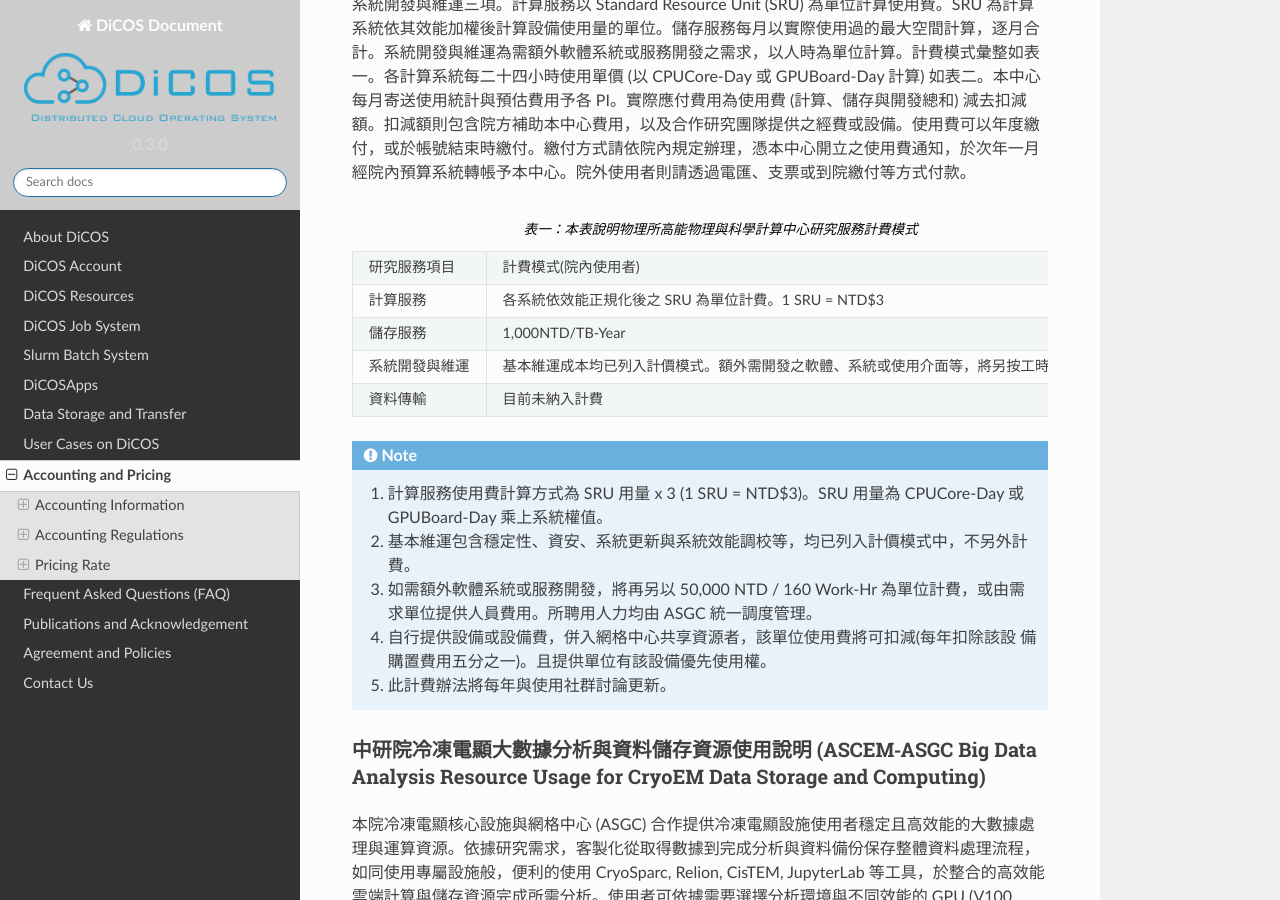
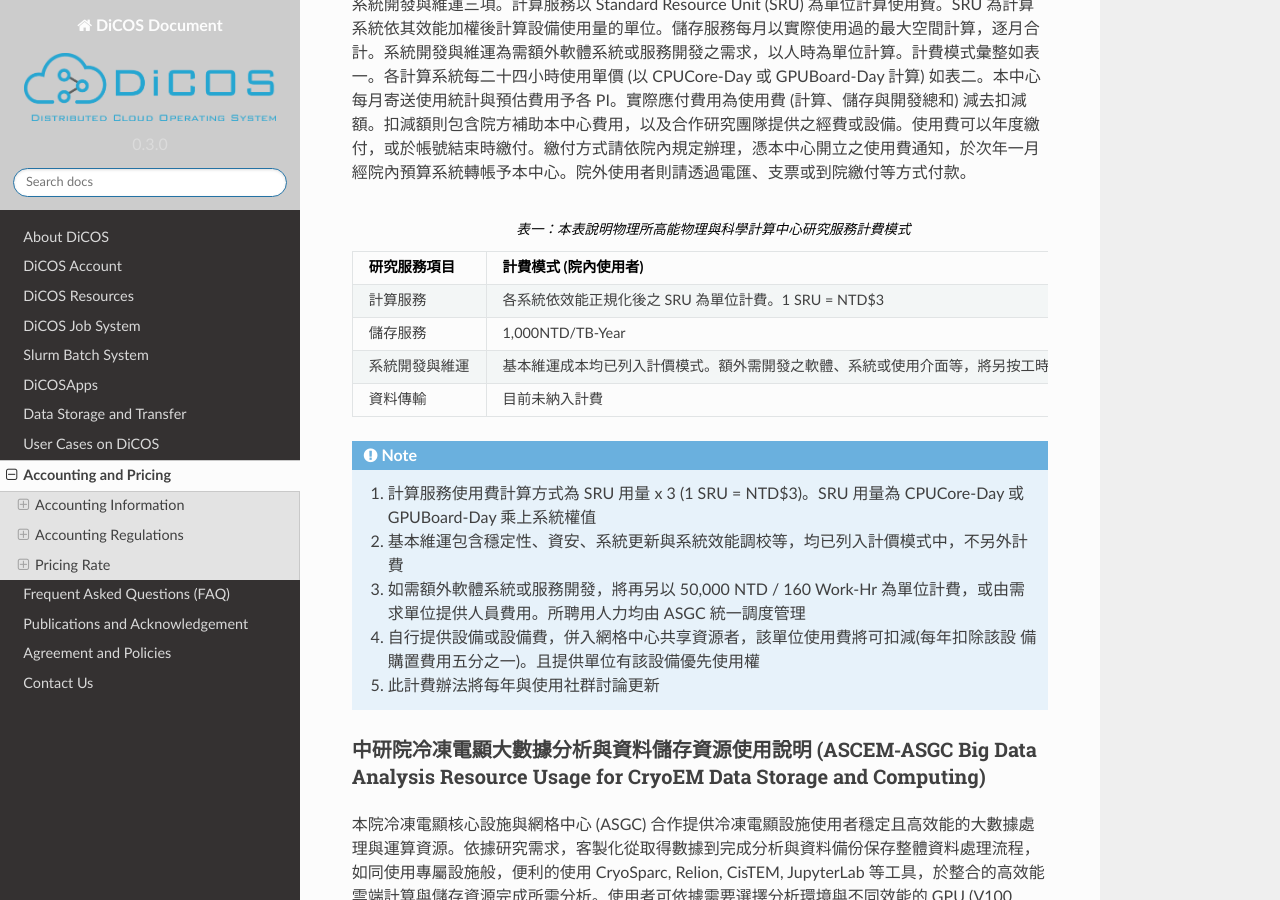
Before and after one commit to ASGCOPS/dicos_document, a Sphinx documentation site: the page built from docs/source/accounting.rst, in a window 1280 px wide and 900 px high, scrolled down 648 px. Built offline with Sphinx 7.4.7 and the Read the Docs theme 2.0.0, drawn with Linux system fonts in a browser that asks for light colours; part of the change alters nothing that is shown.

```diff
--- a/docs/source/accounting.rst
+++ b/docs/source/accounting.rst
@@ -27,26 +27,26 @@ ASGC 研究型服務收費 (ASGC Pricing)
 
 
 .. list-table:: 表一：本表說明物理所⾼能物理與科學計算中⼼研究服務計費模式
-   :header-rows: 0
+   :header-rows: 1
 
    * - 研究服務項⽬
-     - 計費模式(院內使⽤者)
+     - 計費模式 (院內使⽤者)
    * - 計算服務
      - 各系統依效能正規化後之 SRU 為單位計費。1 SRU = NTD$3
    * - 儲存服務
      - 1,000NTD/TB-Year
    * - 系統開發與維運
-     - 基本維運成本均已列入計價模式。額外需開發之軟體、系統或使⽤介⾯等，將另按⼯時計費。
+     - 基本維運成本均已列入計價模式。額外需開發之軟體、系統或使⽤介⾯等，將另按⼯時計費
    * - 資料傳輸
      - ⽬前未納入計費
 
 .. note::
 
-   1. 計算服務使⽤費計算⽅式為 SRU ⽤量 x 3 (1 SRU = NTD$3)。SRU ⽤量為 CPUCore-Day 或 GPUBoard-Day 乘上系統權值。
-   2. 基本維運包含穩定性、資安、系統更新與系統效能調校等，均已列入計價模式中，不另外計費。
-   3. 如需額外軟體系統或服務開發，將再另以 50,000 NTD / 160 Work-Hr 為單位計費，或由需求單位提供⼈員費⽤。所聘⽤⼈⼒均由 ASGC 統⼀調度管理。
-   4. ⾃⾏提供設備或設備費，併入網格中⼼共享資源者，該單位使⽤費將可扣減(每年扣除該設 備購置費⽤五分之⼀)。且提供單位有該設備優先使⽤權。
-   5. 此計費辦法將每年與使⽤社群討論更新。
+   1. 計算服務使⽤費計算⽅式為 SRU ⽤量 x 3 (1 SRU = NTD$3)。SRU ⽤量為 CPUCore-Day 或 GPUBoard-Day 乘上系統權值
+   2. 基本維運包含穩定性、資安、系統更新與系統效能調校等，均已列入計價模式中，不另外計費
+   3. 如需額外軟體系統或服務開發，將再另以 50,000 NTD / 160 Work-Hr 為單位計費，或由需求單位提供⼈員費⽤。所聘⽤⼈⼒均由 ASGC 統⼀調度管理
+   4. ⾃⾏提供設備或設備費，併入網格中⼼共享資源者，該單位使⽤費將可扣減(每年扣除該設 備購置費⽤五分之⼀)。且提供單位有該設備優先使⽤權
+   5. 此計費辦法將每年與使⽤社群討論更新
 
 
 中研院冷凍電顯大數據分析與資料儲存資源使用說明 (ASCEM‐ASGC Big Data Analysis Resource Usage for CryoEM Data Storage and Computing)
```
